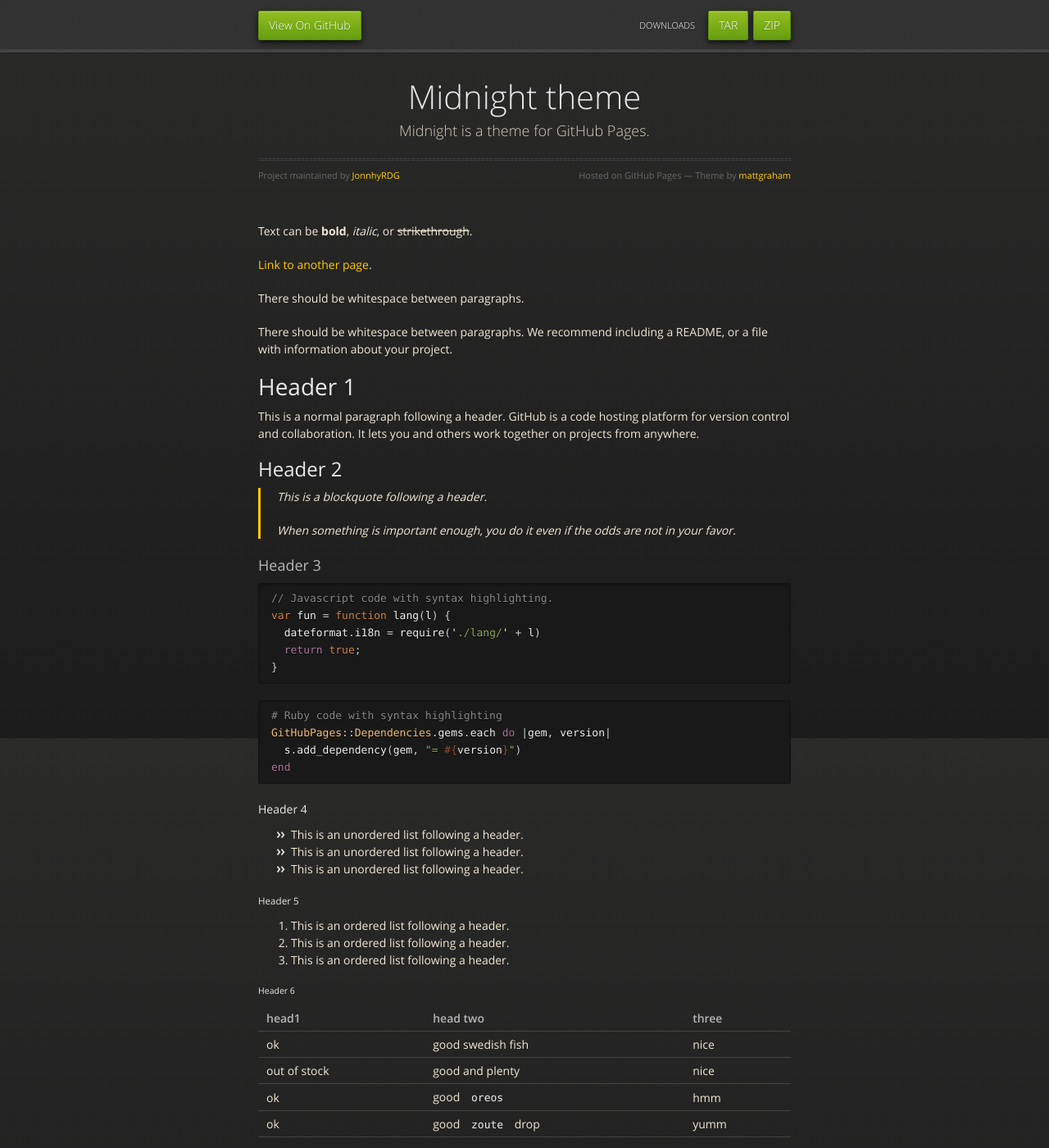
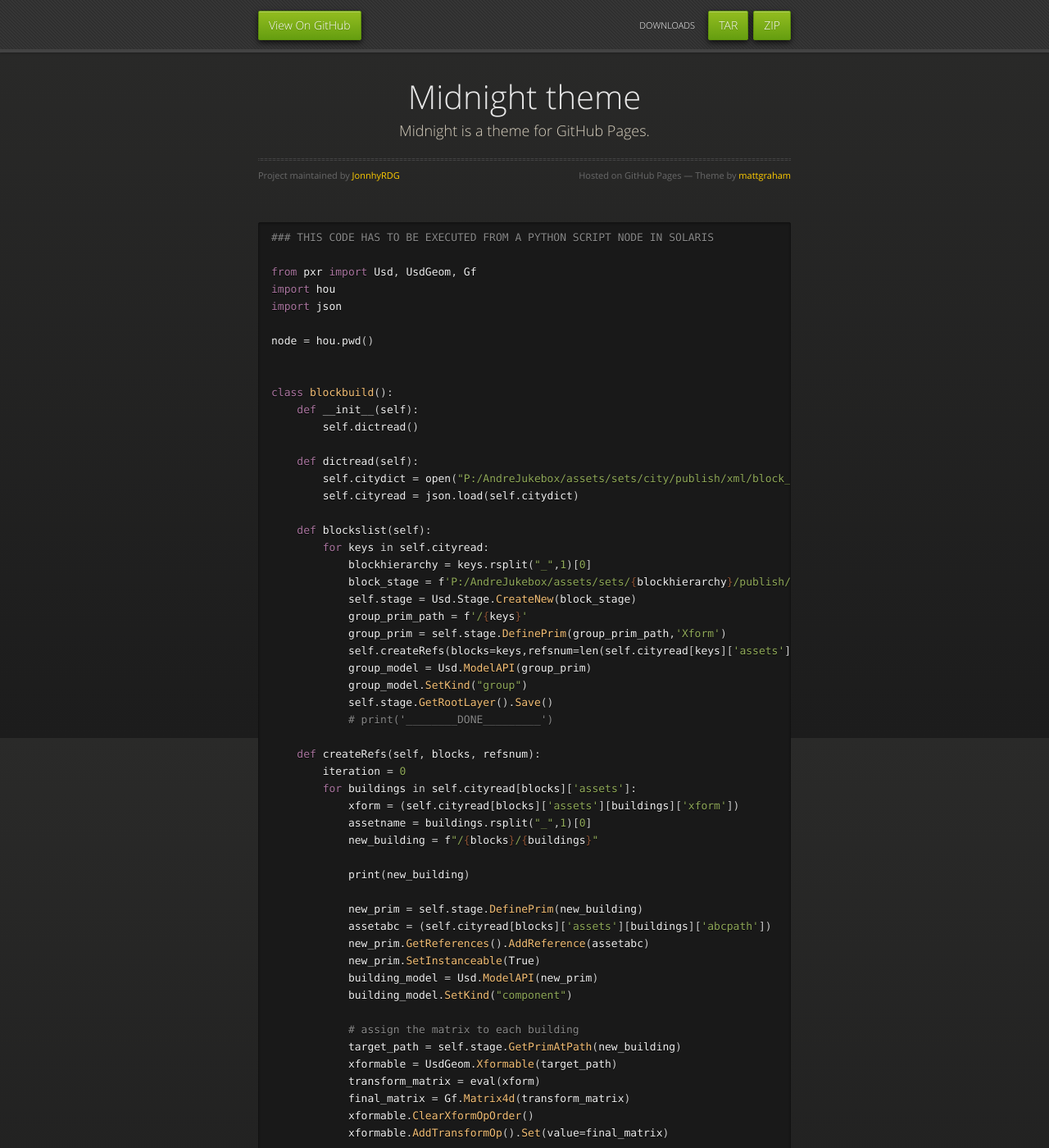
Before and after one commit to JonnhyRDG/jonnhyRDG.github.io, a Jekyll site: the page built from index.md, in a window 1280 px wide and 1400 px high. Shown: the whole window at 82% size. Built offline with Jekyll 4.4.1, drawn with Linux system fonts in a browser that asks for light colours; some of the changed text lies outside the part shown.

Commit message:
index python test

````diff
--- a/index.md
+++ b/index.md
@@ -1,6 +1,68 @@
 ---
 layout: default
 ---
+
+```python
+### THIS CODE HAS TO BE EXECUTED FROM A PYTHON SCRIPT NODE IN SOLARIS
+
+from pxr import Usd, UsdGeom, Gf
+import hou
+import json
+
+node = hou.pwd()
+
+
+class blockbuild():
+    def __init__(self):
+        self.dictread()
+
+    def dictread(self):
+        self.citydict = open("P:/AndreJukebox/assets/sets/city/publish/xml/block_builder.json")
+        self.cityread = json.load(self.citydict)
+
+    def blockslist(self):
+        for keys in self.cityread:
+            blockhierarchy = keys.rsplit("_",1)[0]
+            block_stage = f'P:/AndreJukebox/assets/sets/{blockhierarchy}/publish/usd/{blockhierarchy}.usd'
+            self.stage = Usd.Stage.CreateNew(block_stage)
+            group_prim_path = f'/{keys}'
+            group_prim = self.stage.DefinePrim(group_prim_path,'Xform')
+            self.createRefs(blocks=keys,refsnum=len(self.cityread[keys]['assets']))
+            group_model = Usd.ModelAPI(group_prim)
+            group_model.SetKind("group")
+            self.stage.GetRootLayer().Save()
+            # print('________DONE_________')
+
+    def createRefs(self, blocks, refsnum):
+        iteration = 0
+        for buildings in self.cityread[blocks]['assets']:
+            xform = (self.cityread[blocks]['assets'][buildings]['xform'])
+            assetname = buildings.rsplit("_",1)[0]
+            new_building = f"/{blocks}/{buildings}"
+
+            print(new_building)
+
+            new_prim = self.stage.DefinePrim(new_building)
+            assetabc = (self.cityread[blocks]['assets'][buildings]['abcpath'])
+            new_prim.GetReferences().AddReference(assetabc)
+            new_prim.SetInstanceable(True)
+            building_model = Usd.ModelAPI(new_prim)
+            building_model.SetKind("component")
+
+            # assign the matrix to each building
+            target_path = self.stage.GetPrimAtPath(new_building)
+            xformable = UsdGeom.Xformable(target_path)
+            transform_matrix = eval(xform)
+            final_matrix = Gf.Matrix4d(transform_matrix)
+            xformable.ClearXformOpOrder()
+            xformable.AddTransformOp().Set(value=final_matrix)
+
+
+blockbuild().blockslist()
+
+```
+
+
 
 Text can be **bold**, _italic_, or ~~strikethrough~~.
 
````
